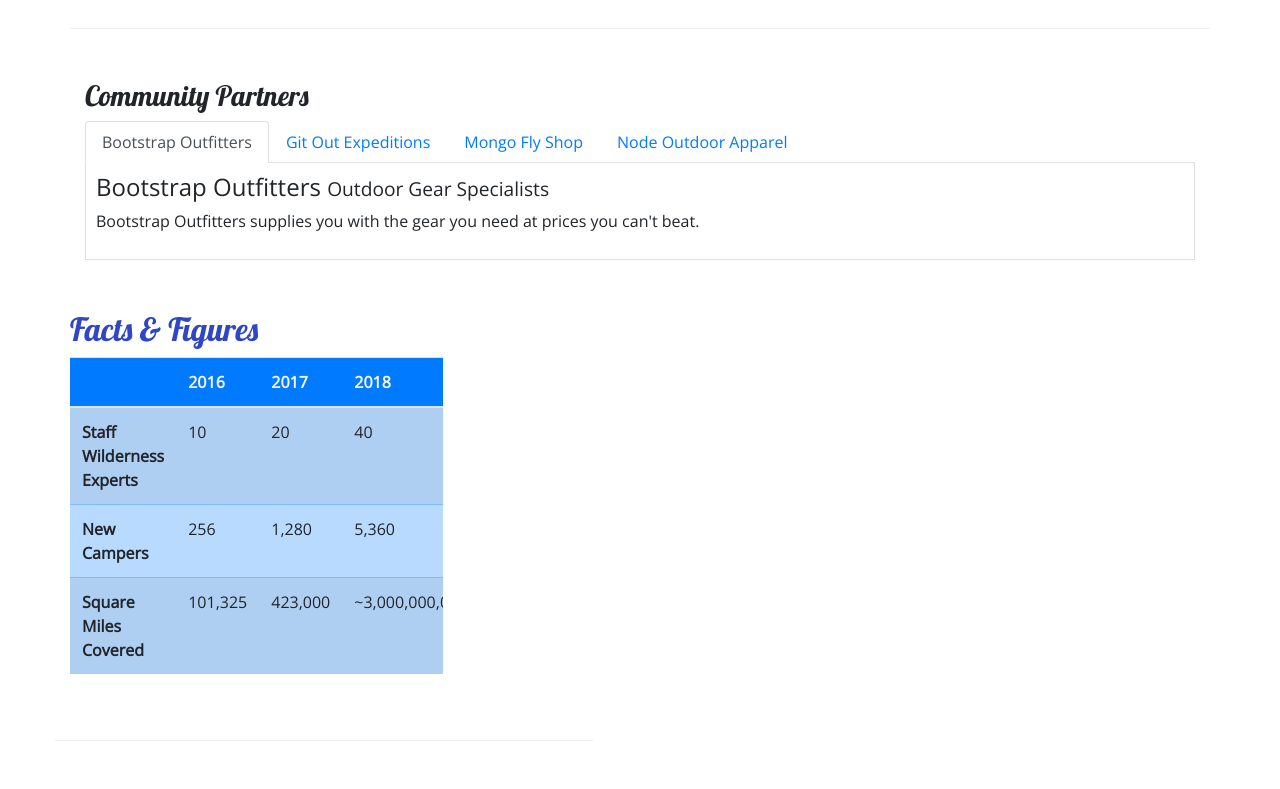
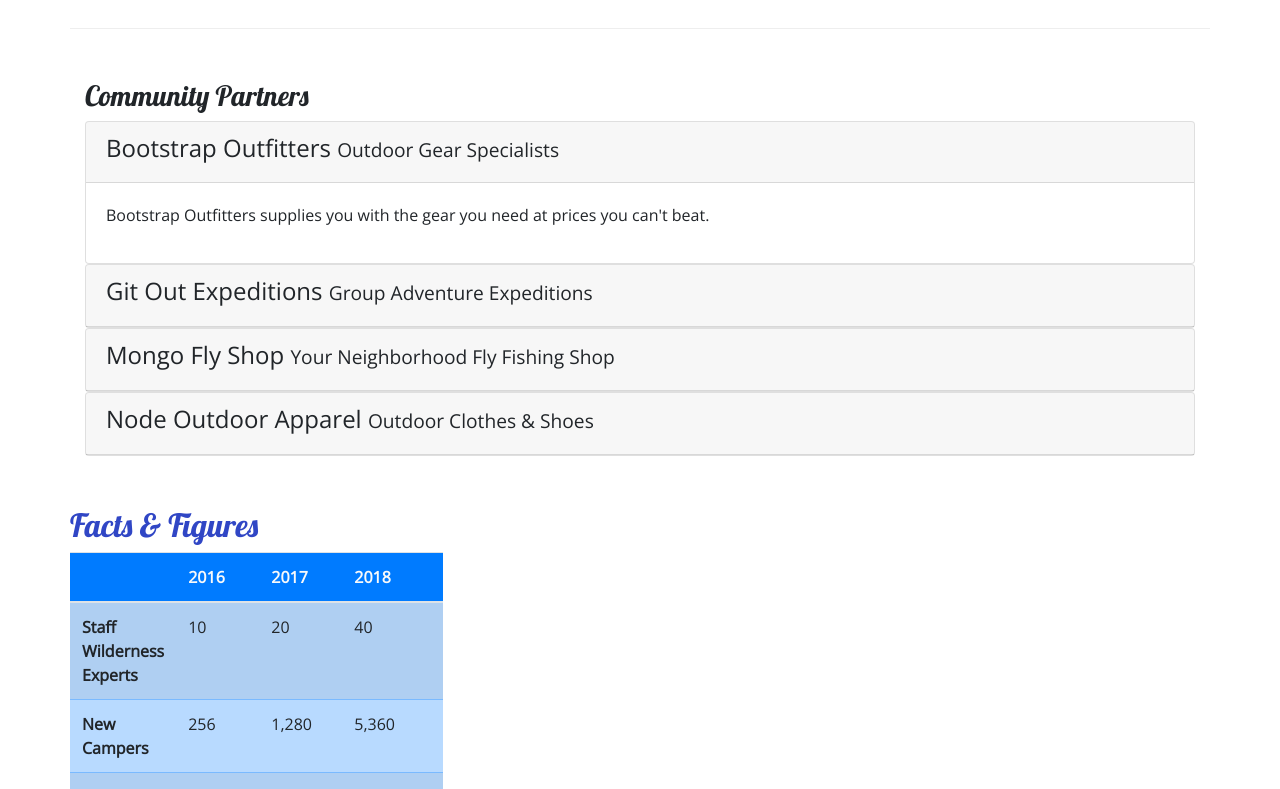
Before and after one commit to ashleychard/nucampsite, a website: page aboutus.html in a window 1280 px wide. Shown: the part 800-1589 px from the top of the page. Drawn offline with nearby package versions, Linux system fonts and the light colour scheme.

Commit message:
added Accordion

```diff
--- a/aboutus.html
+++ b/aboutus.html
@@ -102,28 +102,55 @@
         <div class="row row-content">
             <div class="col-12">
                 <h3>Community Partners</h3>
-                <ul class="nav nav-tabs">
-                    <li class="nav-item"><a class="nav-link active" href="#bootstrap" role="tab" data-toggle="tab">Bootstrap Outfitters</a></li>
-                    <li class="nav-item"><a class="nav-link" href="#git" role="tab" data-toggle="tab">Git Out Expeditions</a></li>
-                    <li class="nav-item"><a class="nav-link" href="#mongo" role="tab" data-toggle="tab">Mongo Fly Shop</a></li>
-                    <li class="nav-item"><a class="nav-link" href="#node" role="tab" data-toggle="tab">Node Outdoor Apparel</a></li>
-                </ul>
-                <div class="tab-content">
-                    <div role="tabpanel" class="tab-pane fade show active" id="bootstrap">
-                        <h4>Bootstrap Outfitters <small>Outdoor Gear Specialists</small></h4>
-                        <p class="d-none d-sm-block">Bootstrap Outfitters supplies you with the gear you need at prices you can't beat.</p>
+                <div id="accordion">
+                    <div class="card">
+                        <div role="tab" class="card-header">
+                            <h4>
+                                <a data-toggle="collapse" data-target="#">Bootstrap Outfitters <small>Outdoor Gear Specialists</small></a>
+                            </h4>
+                        </div>
+                        <div class="collapse show" id="bootstrap" data-parent="#accordion">
+                            <div class="card-body">
+                                <p class="d-none d-sm-block">Bootstrap Outfitters supplies you with the gear you need at prices you can't beat.</p>
+                            </div>
+                        </div>
                     </div>
-                    <div role="tabpanel" class="tab-pane fade" id="git">
-                        <h4>Git Out Expeditions <small>Group Adventure Expeditions</small></h4>
-                        <p class="d-none d-sm-block">Join Git Out Expeditions to explore new horizons with a group of other adventurers!</p>
+                    <div class="card">
+                        <div role="tab" class="card-header">
+                            <h4>
+                                <a class="collapsed" data-toggle="collapse" data-target="#git">Git Out Expeditions <small>Group Adventure Expeditions</small></a>
+                            </h4>
+                        </div>
+                        <div class="collapse" id="git" data-parent="#accordion">
+                            <div class="card-body">
+                                <p class="d-none d-sm-block">Join Git Out Expeditions to explore new horizons with a group of other adventurers!</p>
+                            </div>
+                        </div>
                     </div>
-                    <div role="tabpanel" class="tab-pane fade" id="mongo">
-                        <h4 >Mongo Fly Shop <small>Your Neighborhood Fly Fishing Shop</small></h4>
-                        <p class="d-none d-sm-block">Need a new fishing pole, a tacklebox, or flies of all kinds? Stop by Mongo Fly Shop.</p>
+                    <div class="card">
+                        <div role="tab" class="card-header">
+                            <h4>
+                                <a class="collapsed" data-toggle="collapse" data-target="#mongo">Mongo Fly Shop <small>Your Neighborhood Fly Fishing Shop</small></a>
+                            </h4>
+                        </div>
+                        <div class="collapse" id="mongo" data-parent="#accordion">
+                            <div class="card-body">
+                                <p class="d-none d-sm-block">Need a new fishing pole, a tacklebox, or flies of all kinds? Stop by Mongo Fly Shop.</p>
+                            </div>
+                        </div>
+
                     </div>
-                    <div role="tabpanel" class="tab-pane fade" id="node">
-                        <h4>Node Outdoor Apparel <small>Outdoor Clothes & Shoes</small></h4>
-                        <p class="d-none d-sm-block">From polar fleeces to swimsuits, hiking boots to waders, a visit to Node will be sure to get you covered.</p>
+                    <div class="card">
+                        <div role="tab" class="card-header">
+                            <h4>
+                                <a  class="collapsed" data-toggle="collapse" data-target="#node">Node Outdoor Apparel <small>Outdoor Clothes & Shoes</small></a>
+                            </h4>
+                        </div>
+                        <div class="collapse" id="node" data-parent="#accordion">
+                            <div class="card-body">
+                                <p class="d-none d-sm-block">From polar fleeces to swimsuits, hiking boots to waders, a visit to Node will be sure to get you covered.</p>
+                            </div>
+                        </div>
                     </div>
                 </div>
             </div>
```
